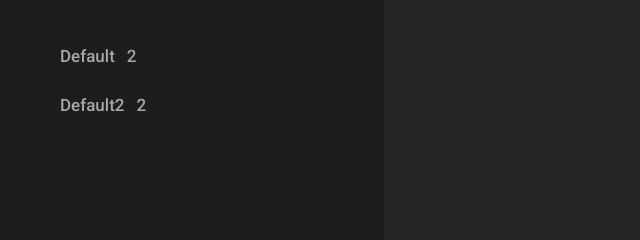
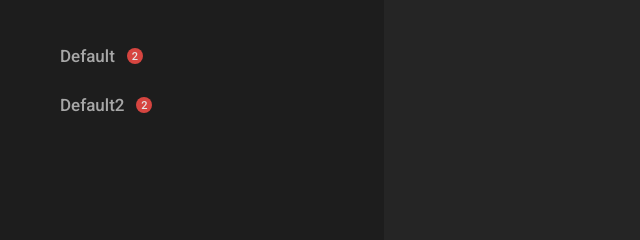
Before and after one commit to husky93/todo-list, a website built with webpack: page dist/index.html in a window 1280 px wide. Shown: the top 240 px of the page, 0-640 px from the left. Built offline with nearby package versions, Linux system fonts and the light colour scheme.

Commit message:
Finish menu section styling

```diff
--- a/src/assets/style.css
+++ b/src/assets/style.css
@@ -4,6 +4,7 @@
     --bg-color-light: #363636;
     --text-color: #E6E6E6;
     --text-color-dark: #A7A7A7;
+    --primary-color: #D64540;
 }
 
 * {
@@ -129,6 +130,19 @@ h1 {
     cursor: pointer;
 }
 
+.link-number {
+    font-size: 11px;
+    font-weight: 500;
+    display: flex;
+    align-items: center;
+    justify-content: center;
+    background-color: var(--primary-color);
+    width: 16px;
+    height: 16px;
+    border-radius: 100%;
+    color: var(--text-color);
+}
+
 /* Todo */
 
 
```
